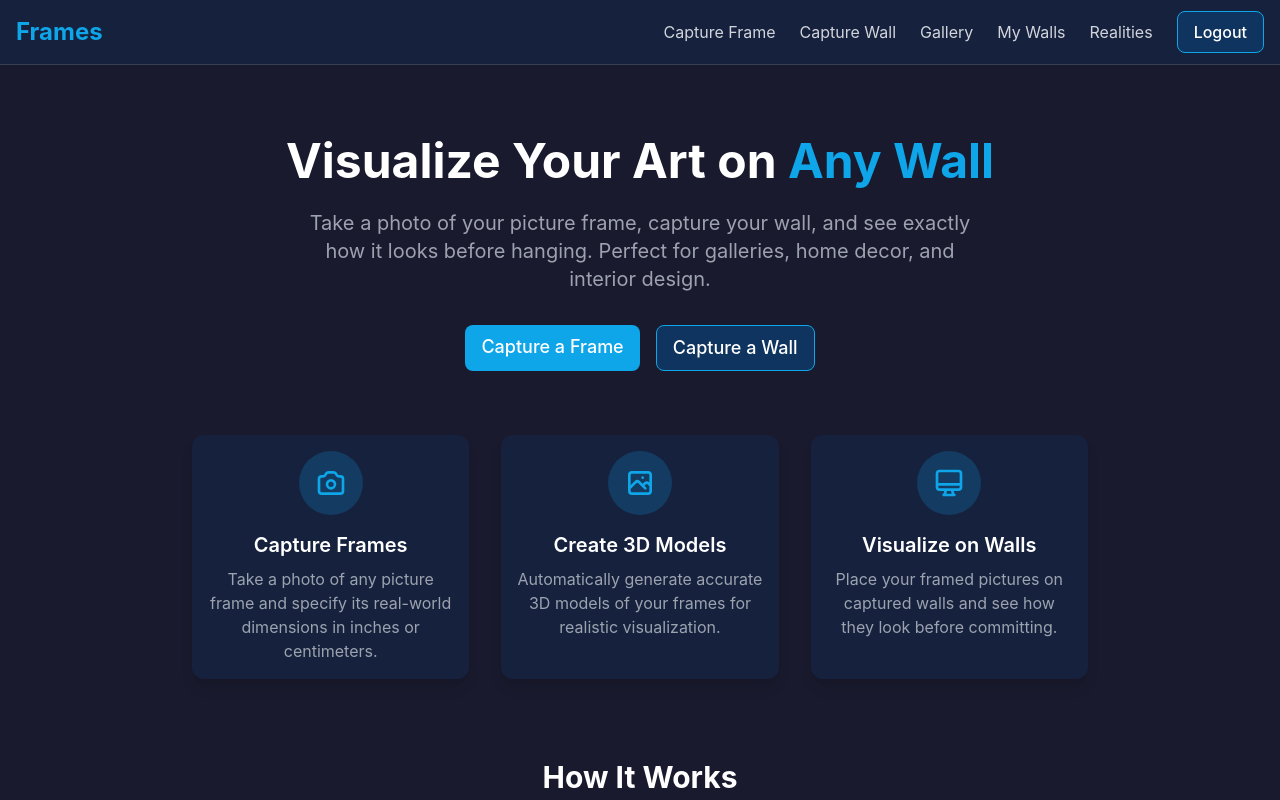
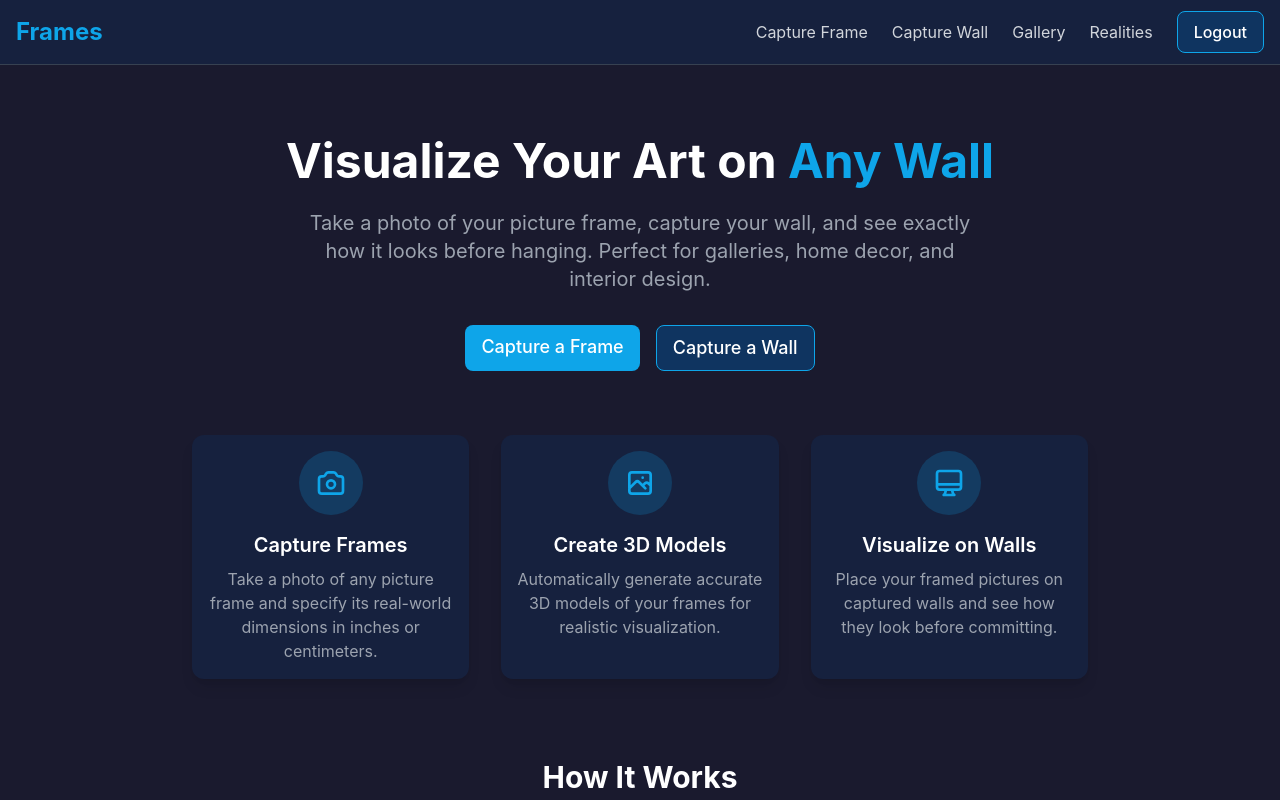
Before and after one commit to InspiredReality/frames, a Vue app in the folder frontend/: page / in a window 1280 px wide. Shown: the top 800 px of the page. Built offline with nearby package versions, Linux system fonts and the light colour scheme; no server answers; sample sign-in values are in the browser's storage.

Commit message:
removed Walls page

```diff
--- a/frontend/src/components/NavBar.vue
+++ b/frontend/src/components/NavBar.vue
@@ -38,9 +38,6 @@ const logout = () => {
             <router-link to="/gallery" class="text-gray-300 hover:text-white transition">
               Gallery
             </router-link>
-            <router-link to="/walls" class="text-gray-300 hover:text-white transition">
-              My Walls
-            </router-link>
             <router-link to="/realities" class="text-gray-300 hover:text-white transition">
               Realities
             </router-link>
@@ -79,9 +76,6 @@ const logout = () => {
           <router-link to="/gallery" class="block py-2 text-gray-300 hover:text-white" @click="menuOpen = false">
             Gallery
           </router-link>
-          <router-link to="/walls" class="block py-2 text-gray-300 hover:text-white" @click="menuOpen = false">
-            My Walls
-          </router-link>
           <router-link to="/realities" class="block py-2 text-gray-300 hover:text-white" @click="menuOpen = false">
             Realities
           </router-link>
--- a/frontend/src/router/index.js
+++ b/frontend/src/router/index.js
@@ -35,12 +35,6 @@ const routes = [
     path: '/gallery',
     name: 'gallery',
     component: () => import('@/views/Gallery.vue'),
-    meta: { requiresAuth: true }
-  },
-  {
-    path: '/walls',
-    name: 'saved-walls',
-    component: () => import('@/views/SavedWalls.vue'),
     meta: { requiresAuth: true }
   },
   {
--- a/frontend/src/views/Gallery.vue
+++ b/frontend/src/views/Gallery.vue
@@ -1,11 +1,13 @@
 <script setup>
 import { ref, onMounted, onUnmounted, computed, watch } from 'vue'
+import { useRouter } from 'vue-router'
 import { usePicturesStore } from '@/store/pictures'
 import { useWallsStore } from '@/store/walls'
 import { getUploadUrl } from '@/services/api'
 import FramePreview2D from '@/components/FramePreview2D.vue'
 import ImageCropper from '@/components/ImageCropper.vue'
 
+const router = useRouter()
 const picturesStore = usePicturesStore()
 const wallsStore = useWallsStore()
 const loading = ref(true)
@@ -89,8 +91,7 @@ const openFrameDetails = (frame) => {
 }
 
 const openWallDetails = (wall) => {
-  selectedWall.value = wall
-  selectedFrame.value = null
+  router.push(`/wall/${wall.id}`)
 }
 
 const closeModal = () => {
```
